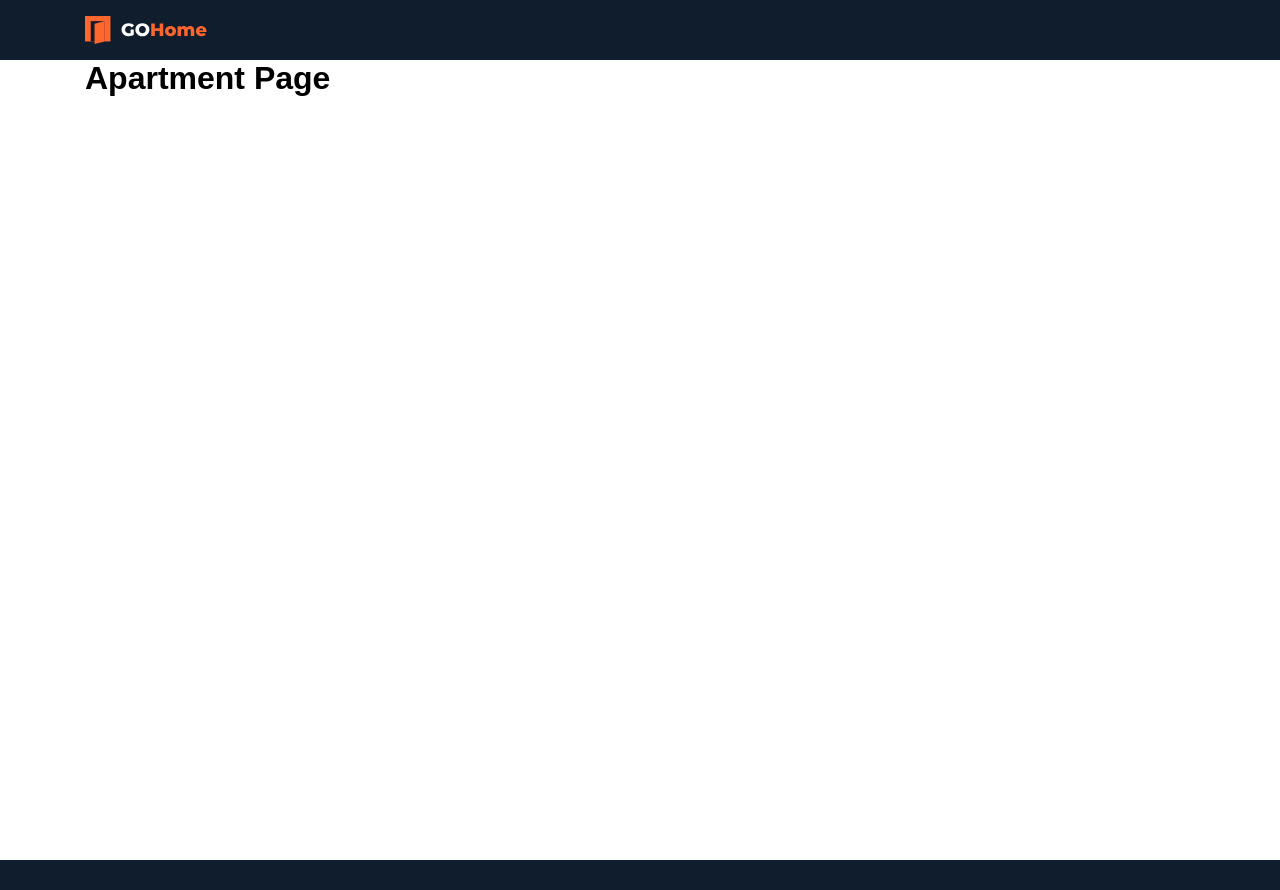
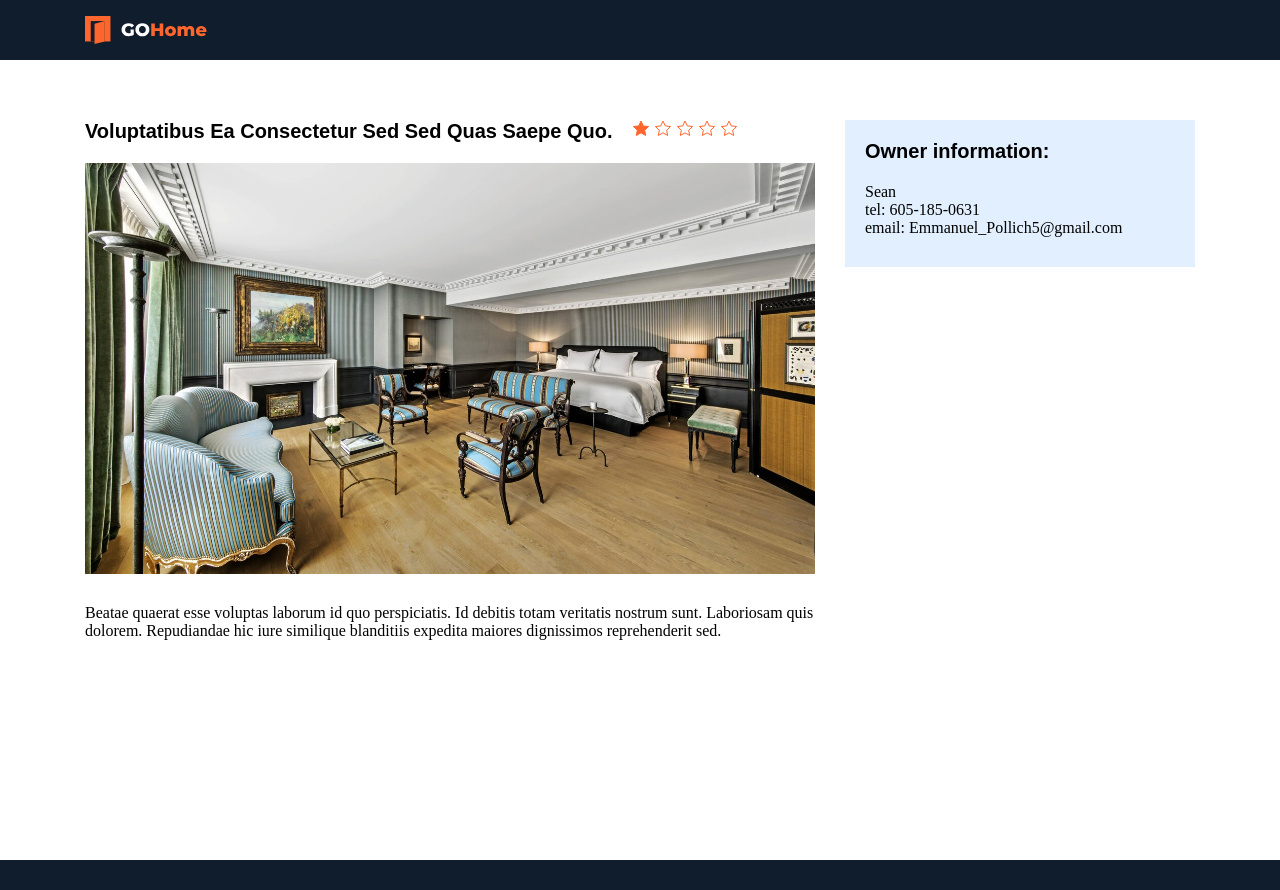
Before and after one commit to ihor-kutsenko/Apartment-Search, a Vue app: page /Apartment-Search/apartments/5f689a2c09b16000e9a2f479 in a window 1280 px wide. Built offline with nearby package versions, Linux system fonts and the light colour scheme.

Commit message:
add component ApartmentsInfo

```diff
--- /dev/null
+++ b/src/components/apartments/ApartmentsInfo.vue
@@ -0,0 +1,55 @@
+<template>
+  <article class="apartment-info">
+    <div class="apartment-info__title-wrapper">
+      <h1 class="apartment-info__title">{{ apartment.title }}</h1>
+      <StarRating :rating="apartment.rating" />
+    </div>
+
+    <img :src="apartment.imgUrl" alt="" class="apartment-info__photo" />
+    <p class="apartment-info__description">{{ apartment.description }}</p>
+  </article>
+</template>
+
+<script>
+import StarRating from '../starRating/StarRating.vue';
+
+export default {
+  name: 'ApartmentsInfo',
+  components: {
+    StarRating,
+  },
+  props: {
+    apartment: {
+      type: Object,
+      required: true,
+    },
+  },
+};
+</script>
+
+<style lang="scss" scoped>
+.apartment-info {
+  &__title-wrapper {
+    display: flex;
+  }
+
+  &__title {
+    margin-bottom: 20px;
+    margin-right: 20px;
+    font-size: 20px;
+    font-weight: 700;
+    text-transform: capitalize;
+  }
+
+  &__photo {
+    margin-bottom: 30px;
+  }
+
+  &__description {
+    margin-bottom: 24px;
+    font-family: Montserrat Medium;
+    font-size: 16px;
+    font-weight: 500;
+  }
+}
+</style>
--- /dev/null
+++ b/src/components/apartments/ApartmentsOwner.vue
@@ -0,0 +1,43 @@
+<template>
+  <section class="apartments-owner">
+    <h2 class="apartments-owner__title">Owner information:</h2>
+    <p class="apartments-owner__info">{{ owner.name }}</p>
+    <p class="apartments-owner__info">tel: {{ owner.phone }}</p>
+    <p class="apartments-owner__info">email: {{ owner.email }}</p>
+  </section>
+</template>
+
+<script>
+export default {
+  name: 'ApartmentsOwner',
+  props: {
+    owner: {
+      type: Object,
+      required: true,
+    },
+  },
+};
+</script>
+
+<style lang="scss" scoped>
+@import '../../scss/index.scss';
+.apartments-owner {
+  padding: 20px 40px 30px 20px;
+  font-weight: 400;
+  line-height: normal;
+  background-color: $bg-info-color;
+
+  &__title {
+    padding-bottom: 20px;
+    font-size: 20px;
+    font-style: normal;
+    font-weight: 700;
+    line-height: normal;
+  }
+
+  &__info {
+    font-family: Montserrat Medium;
+    font-size: 16px;
+  }
+}
+</style>
--- a/src/pages/Apartment.vue
+++ b/src/pages/Apartment.vue
@@ -1,20 +1,54 @@
 <template>
-  <Container class="main"> <h1>Apartment Page</h1></Container>
+  <main class="apartment-page">
+    <Container>
+      <div class="apartment-page__wrapper">
+        <ApartmentsInfo :apartment="apartment" />
+        <ApartmentsOwner
+          :owner="apartment.owner"
+          class="apartment-page__owner"
+        />
+      </div>
+    </Container>
+  </main>
 </template>
 
 <script>
 import Container from '../components/Container/Container.vue';
+import ApartmentsInfo from '../components/apartments/ApartmentsInfo.vue';
+import ApartmentsOwner from '../components/apartments/ApartmentsOwner.vue';
+import apartments from '../components/apartments/apartmentsList/apartmentsData.js';
 
 export default {
   name: 'Apartment',
   components: {
     Container,
+    ApartmentsInfo,
+    ApartmentsOwner,
+  },
+  computed: {
+    apartment() {
+      return apartments.find(
+        apartment => apartment.id === this.$route.params.id
+      );
+    },
   },
 };
 </script>
 
 <style lang="scss" scoped>
-.main {
+.apartment-page {
   min-height: 100vh;
+  padding-top: 60px;
+  padding-bottom: 72px;
+
+  &__wrapper {
+    display: flex;
+    align-items: start;
+  }
+
+  &__owner {
+    min-width: 350px;
+    margin-left: 30px;
+  }
 }
 </style>
--- a/src/scss/_variables.scss
+++ b/src/scss/_variables.scss
@@ -3,4 +3,5 @@ $second-color: #0f1d2d;
 $text-color: #000;
 $white-color: #fff;
 $bg-color: #ffffff;
+$bg-info-color: #e1efff;
 $card-bg: #e1efff;
```
